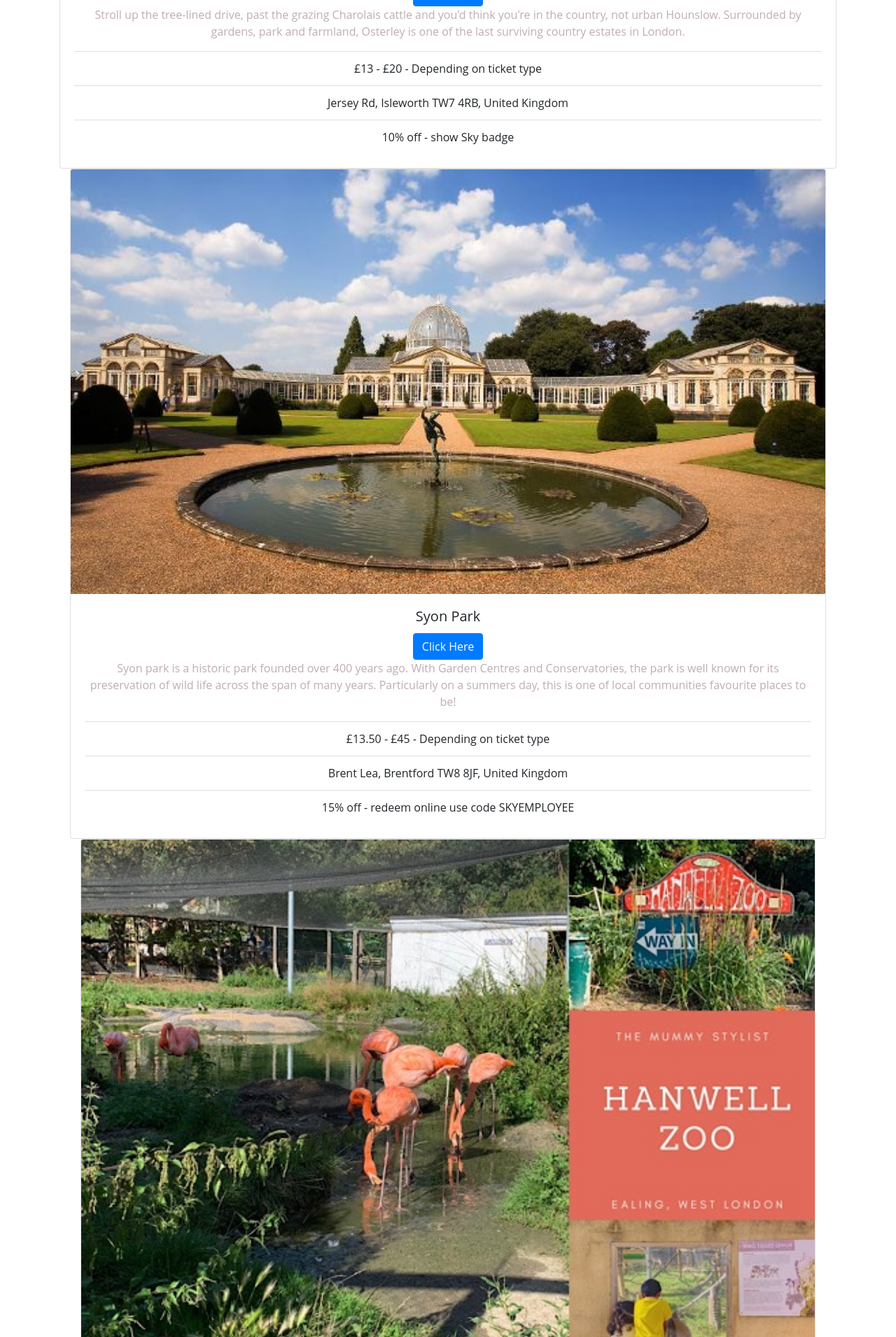
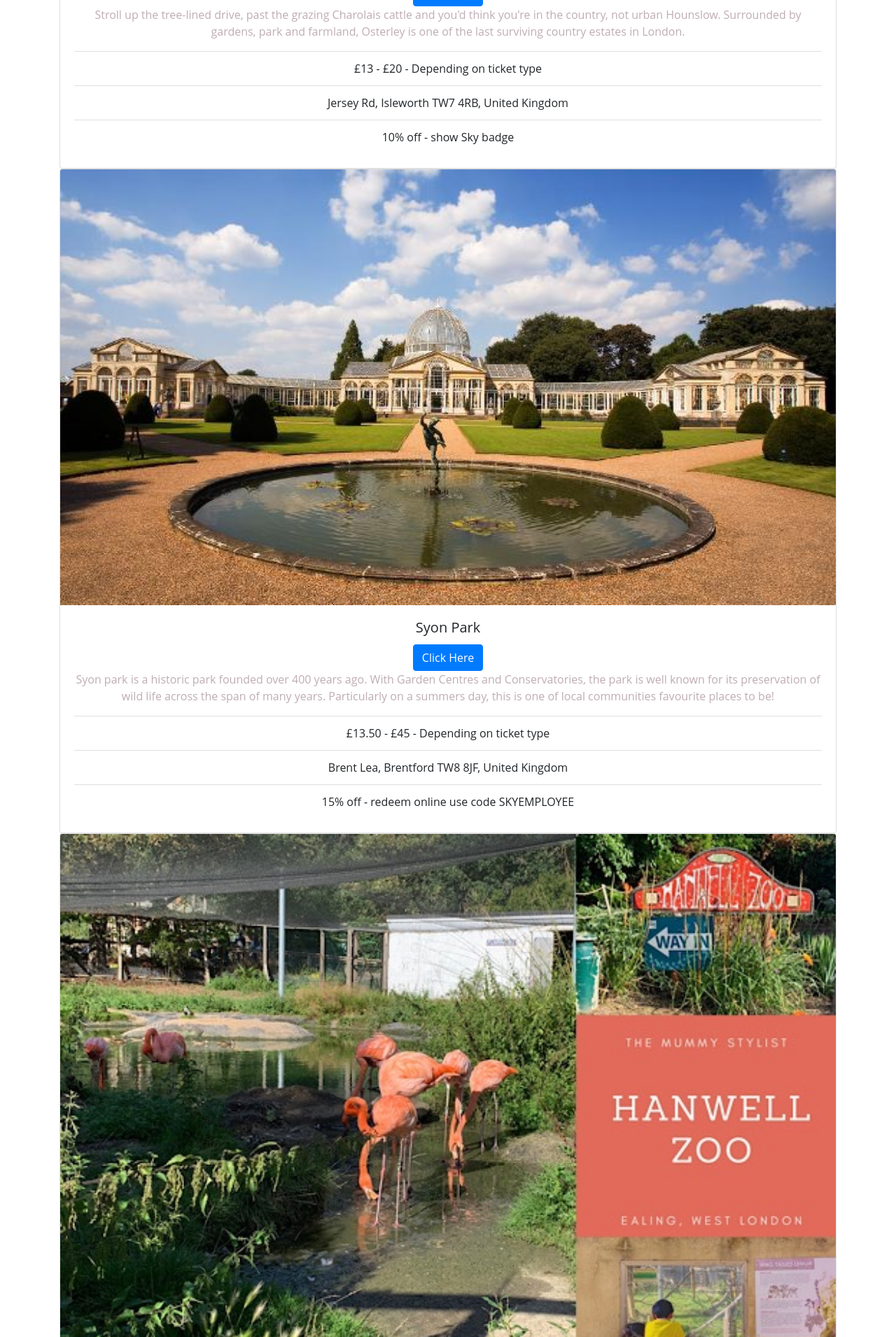
Before and after one commit to alicetil/GetIntoTech_Group3_FinalProject, a Flask app: page /exploretheoutdoors in a window 1280 px wide. Shown: the part 1670-3581 px from the top of the page at 70% size. Run offline with Flask 2, Linux system fonts and the light colour scheme; data comes from the database, SQL or seed files in the repository.

Commit message:
layout changes to outdoors and places to eat

```diff
--- a/application/templates/exploretheoutdoors.html
+++ b/application/templates/exploretheoutdoors.html
@@ -6,19 +6,7 @@
 <head>
         <link rel="stylesheet" href="{{ url_for('static', filename='styles.css') }}">
 <style>
-      .card-columns {
-  @include media-breakpoint-only(lg) {
-    column-count: 3;
-    row-count:3;
-  }
-  @include media-breakpoint-only(xl) {
-    column-count: 3;
-    row-count:3;
-  }
 
-.row{
-row-count:3;
-}
 
 </style>
 
@@ -66,18 +54,11 @@ Whether you're wth your family, colleagues or on your own, getting outdoors afte
     {% else %}
 
     {% for item in outdoors %}
-<!--        <div class="row">-->
-<!--            <div class="card-columns">-->
-<!--             <div class="row row-cols-1 row-cols-md-2 g-4">-->
-<!--             <div class="col">-->
-<!--    <div class="card">-->
     <div class="container">
         <div class="row">
-            <div class="col w-100">
-<!--    <div class="container">-->
-<!--        <div class="row-sm">-->
-<!--             <div class="col-sm">-->
-                 <div id={item.id} class="card">
+            <div class="col">
+                <div class="card-deck">
+                 <div id={item.id} class="card" >
                     <img class="card-img-top" class="responsive opacity" src="{{ url_for('static', filename='images/'+item.outdoor_image) }} " alt="{{ item.outdoor_name }}">
                     <div class="card-body">
                       <h5 class="card-title">{{ item.outdoor_name }}</h5>
@@ -92,7 +73,6 @@ Whether you're wth your family, colleagues or on your own, getting outdoors afte
                 </div>
                 </div>
         </div>
-
      {% endfor %}
     {% endif %}
 
```
Also changed, not shown: application/templates/placestoeat.html (+6 -2 lines).
